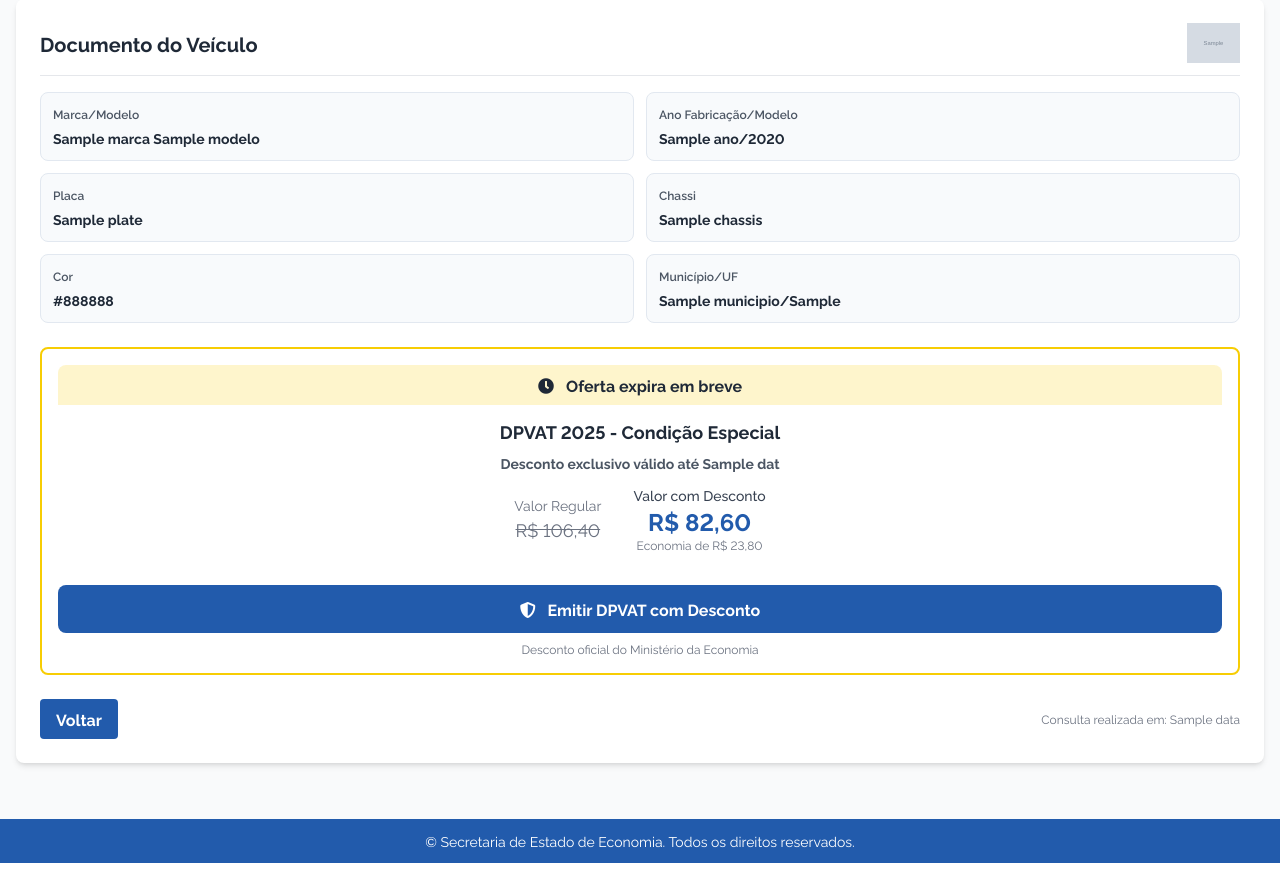
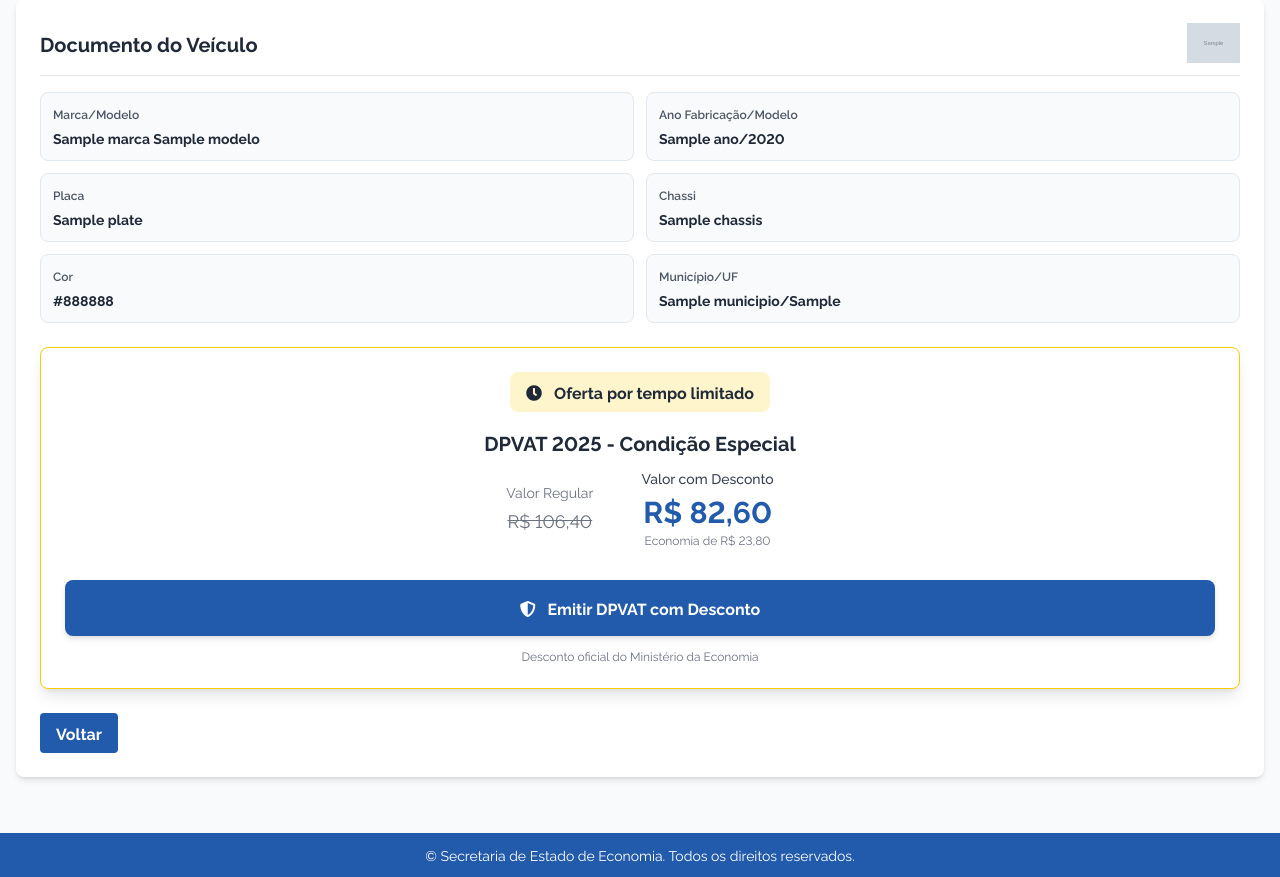
Before and after one commit to edvarvds/bb-main, a Flask app: template templates/veiculo.html in a window 1280 px wide. Shown: the part 366-1243 px from the top of the page. Run offline with Flask 3, Linux system fonts and the light colour scheme; the template is opened without the code that fills it: most values are stand-ins (such as "Sample title", 1, 10 or a date in 2020); grey boxes marked "Sample" are stand-in pictures; some libraries are stand-ins or nearby versions.

Commit message:
Agent query: A página de detalhes do veículo está exibindo corretamente, com a nova estilização da seção de pagamento e sem a data de consulta?
Improve styling and wording of DPVAT promotion box.

Screenshot: https://storage.googleapis.com/screenshot-production-us-central1/934e2a8b-7e32-4053-b925-086769cadc7d/6740e2df-2812-4103-b1b1-ee0a82167fff.jpg

```diff
--- a/templates/veiculo.html
+++ b/templates/veiculo.html
@@ -152,42 +152,38 @@
             </div>
 
             <!-- Promotion Box -->
-            <div class="mt-6 bg-white border-2 border-custom-yellow rounded-lg p-4">
-                <div class="text-center">
-                    <div class="bg-custom-yellow bg-opacity-20 text-gray-800 px-4 py-2 rounded-t-lg mb-3">
+            <div class="mt-6 bg-white border border-custom-yellow rounded-lg shadow-lg overflow-hidden">
+                <div class="text-center p-6">
+                    <div class="bg-custom-yellow bg-opacity-20 text-gray-800 px-4 py-2 rounded-lg mb-4 inline-block">
                         <i class="fas fa-clock mr-2"></i>
-                        <span class="font-bold">Oferta expira em breve</span>
+                        <span class="font-bold">Oferta por tempo limitado</span>
                     </div>
-                    <h3 class="text-lg font-bold text-gray-800 mb-2">DPVAT 2025 - Condição Especial</h3>
-                    <p class="text-sm text-gray-600 mb-3 font-bold">
-                        Desconto exclusivo válido até {{ veiculo.data[:10] }}
-                    </p>
-                    <div class="flex justify-center items-center space-x-8 mb-4">
+                    <h3 class="text-xl font-bold text-gray-800 mb-3">DPVAT 2025 - Condição Especial</h3>
+                    <div class="flex justify-center items-center space-x-12 mb-6">
                         <div class="text-center">
-                            <p class="text-sm text-gray-500">Valor Regular</p>
+                            <p class="text-sm text-gray-500 mb-1">Valor Regular</p>
                             <p class="text-lg line-through text-gray-500">R$ 106,40</p>
                         </div>
                         <div class="text-center">
-                            <p class="text-sm font-medium text-gray-700">Valor com Desconto</p>
-                            <p class="text-2xl font-bold text-custom-blue">R$ 82,60</p>
-                            <p class="text-xs text-gray-500">Economia de R$ 23,80</p>
+                            <p class="text-sm font-medium text-gray-700 mb-1">Valor com Desconto</p>
+                            <p class="text-3xl font-bold text-custom-blue">R$ 82,60</p>
+                            <p class="text-xs text-gray-500 mt-1">Economia de R$ 23,80</p>
                         </div>
                     </div>
-                    <button class="mt-4 bg-custom-blue text-white font-bold py-3 px-6 rounded-lg w-full hover:bg-opacity-90 transition-colors">
+                    <button class="mt-2 bg-custom-blue text-white font-bold py-4 px-8 rounded-lg w-full hover:bg-opacity-90 transition-all transform hover:scale-[1.02] shadow-md">
                         <i class="fas fa-shield-alt mr-2"></i>
                         Emitir DPVAT com Desconto
                     </button>
-                    <p class="text-xs text-gray-500 mt-2">
+                    <p class="text-xs text-gray-500 mt-3">
                         Desconto oficial do Ministério da Economia
                     </p>
                 </div>
             </div>
 
-            <div class="mt-6 flex justify-between items-center">
+            <div class="mt-6">
                 <a href="{{ url_for('index') }}" class="bg-custom-blue text-white font-bold py-2 px-4 rounded inline-block hover:bg-opacity-90">
                     Voltar
                 </a>
-                <p class="text-xs text-gray-500">Consulta realizada em: {{ veiculo.data }}</p>
             </div>
         </div>
     </div>
```
